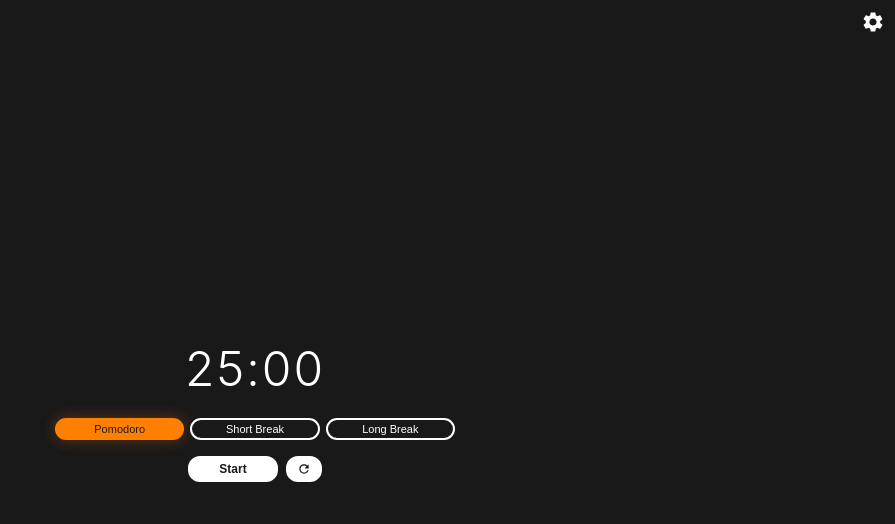
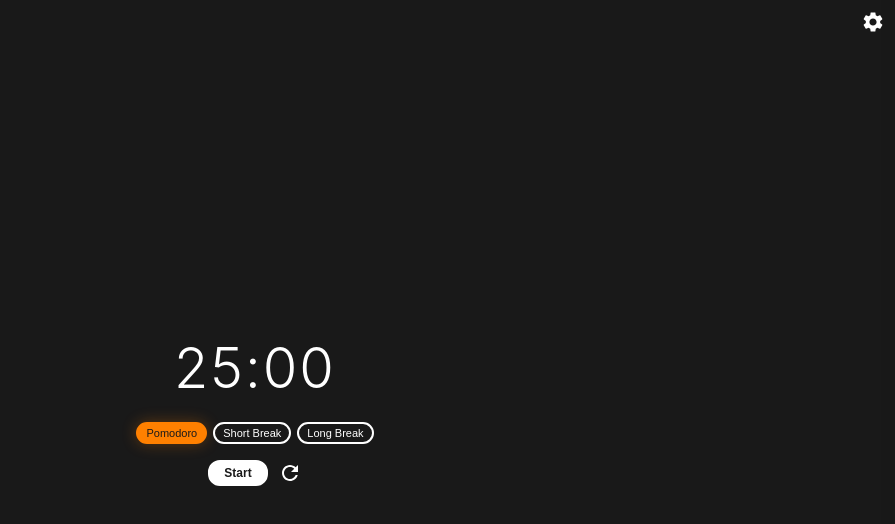
Before and after one commit to nsheetz09-boop/Pomodoro, a plain HTML site: page index.html in a window 1280 px wide. Shown: the whole page, without its empty margins (385-1280 px from the left). Drawn offline with Linux system fonts and the light colour scheme.

Commit message:
Update index.html

```diff
--- a/index.html
+++ b/index.html
@@ -129,7 +129,7 @@
         }
 
         .timer-display {
-            font-size: 48px;
+            font-size: 56px;
             font-weight: 300;
             margin: 20px 0;
             letter-spacing: 2px;
@@ -147,14 +147,12 @@
             background-color: transparent;
             color: var(--text-color, #FFFFFF);
             border: 2px solid var(--text-color, #FFFFFF);
-            padding: 3px 10px;
+            padding: 3px 8px;
             font-size: 11px;
             border-radius: 12px;
             cursor: pointer;
             transition: all 0.3s ease;
             font-weight: 500;
-            flex: 1;
-            min-width: 70px;
         }
 
         .timer-types button:hover {
@@ -171,7 +169,7 @@
 
         .controls {
             display: flex;
-            gap: 8px;
+            gap: 10px;
             justify-content: center;
             align-items: center;
         }
@@ -180,18 +178,12 @@
             background-color: var(--text-color, #FFFFFF);
             color: var(--bg-color, #191919);
             border: 2px solid var(--text-color, #FFFFFF);
-            padding: 4px 16px;
+            padding: 4px 14px;
             font-size: 12px;
             border-radius: 12px;
             cursor: pointer;
             transition: all 0.3s ease;
             font-weight: 600;
-            flex: 1;
-            max-width: 90px;
-            display: flex;
-            align-items: center;
-            justify-content: center;
-            gap: 4px;
         }
 
         .controls button:hover {
@@ -206,15 +198,17 @@
             transform: translateY(0);
         }
 
-        .controls button svg {
-            width: 14px;
-            height: 14px;
-            fill: currentColor;
+        .restart-icon {
+            width: 24px;
+            height: 24px;
+            cursor: pointer;
+            fill: var(--text-color, #FFFFFF);
+            transition: all 0.3s ease;
         }
 
-        .controls button.icon-only {
-            max-width: 36px;
-            padding: 4px;
+        .restart-icon:hover {
+            fill: var(--accent-color, #FF8000);
+            transform: rotate(180deg);
         }
 
         .overlay {
@@ -293,11 +287,9 @@
 
         <div class="controls">
             <button id="startPauseBtn" onclick="toggleTimer()">Start</button>
-            <button class="icon-only" onclick="restartTimer()">
-                <svg viewBox="0 0 24 24">
-                    <path d="M17.65,6.35C16.2,4.9 14.21,4 12,4c-4.42,0 -7.99,3.58 -7.99,8s3.57,8 7.99,8c3.73,0 6.84,-2.55 7.73,-6h-2.08c-0.82,2.33 -3.04,4 -5.65,4 -3.31,0 -6,-2.69 -6,-6s2.69,-6 6,-6c1.66,0 3.14,0.69 4.22,1.78L13,11h7V4L17.65,6.35z"/>
-                </svg>
-            </button>
+            <svg class="restart-icon" onclick="restartTimer()" viewBox="0 0 24 24">
+                <path d="M17.65,6.35C16.2,4.9 14.21,4 12,4c-4.42,0 -7.99,3.58 -7.99,8s3.57,8 7.99,8c3.73,0 6.84,-2.55 7.73,-6h-2.08c-0.82,2.33 -3.04,4 -5.65,4 -3.31,0 -6,-2.69 -6,-6s2.69,-6 6,-6c1.66,0 3.14,0.69 4.22,1.78L13,11h7V4L17.65,6.35z"/>
+            </svg>
         </div>
     </div>
 
```
